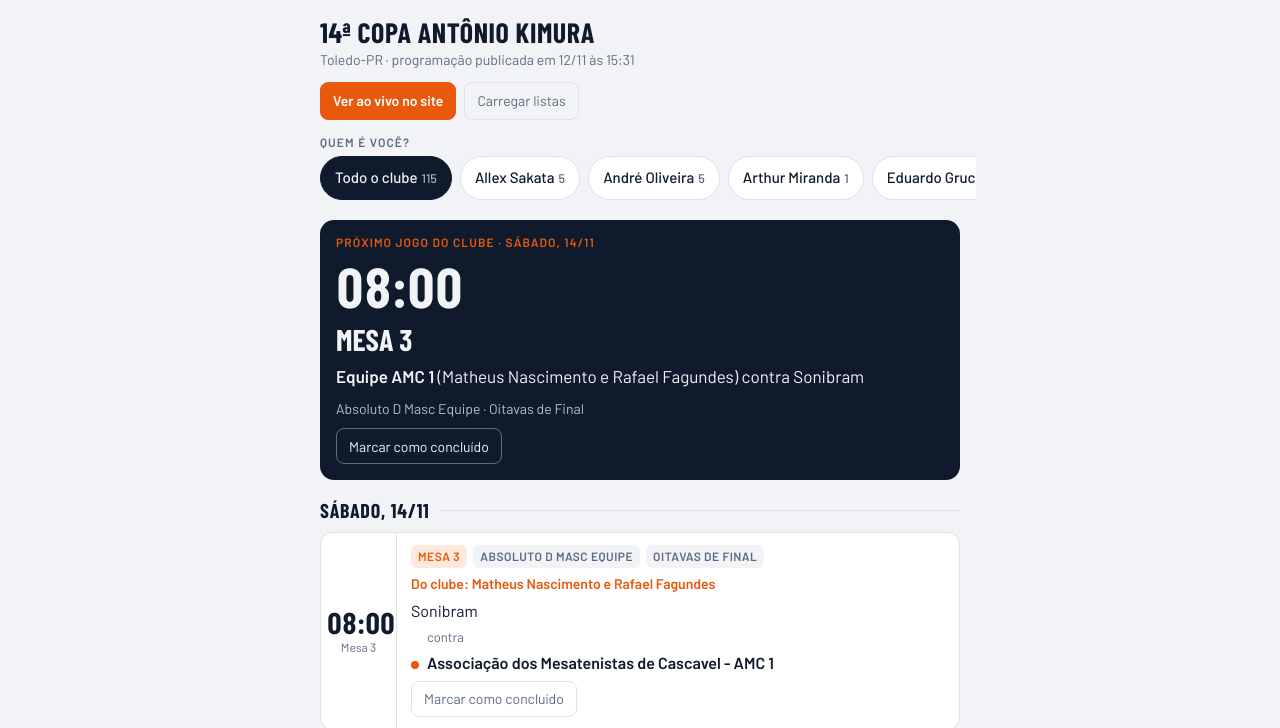
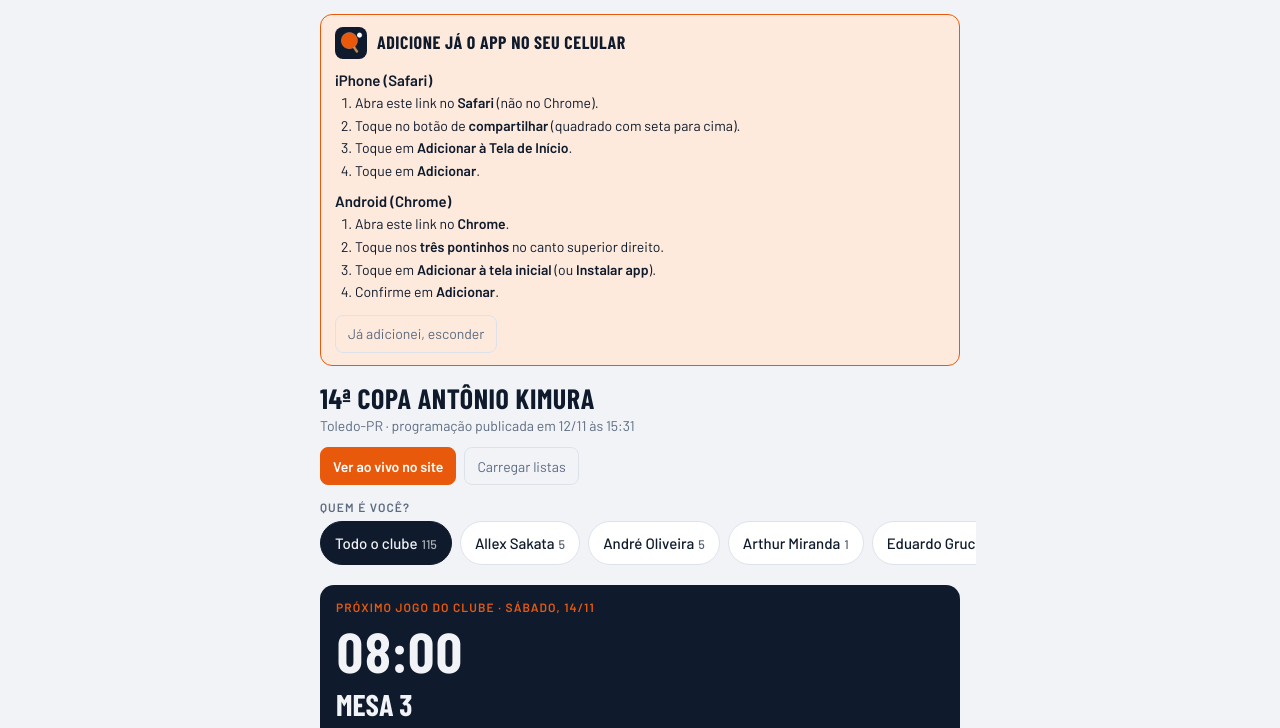
Before and after one commit to gruchoskie/agenda-kimura, a plain HTML site: page index.html in a window 1280 px wide. Shown: the top 728 px of the page. Drawn offline with nearby package versions, Linux system fonts and the light colour scheme.

Commit message:
Adiciona ícone, manifest e aviso de instalação no celular
Co-Authored-By: Claude Sonnet 5.5 <noreply@anthropic.com>
Claude-Session: https://claude.ai/code/session_01Tn82Peg3daRDNdiR5USScL

```diff
--- a/index.html
+++ b/index.html
@@ -1,4 +1,4 @@
-<!doctype html><html><head><meta charset="utf-8"><title>Agenda do Atleta - Copa Kimura</title><meta name=viewport content="width=device-width,initial-scale=1,viewport-fit=cover"><style>:root{color-scheme:light;box-sizing:border-box;padding-top:env(safe-area-inset-top,0px);padding-bottom:env(safe-area-inset-bottom,0px)}html{scroll-padding-top:env(safe-area-inset-top,0px)}body{margin:0;padding:0;font:14px -apple-system,BlinkMacSystemFont,sans-serif;background:#fff;color:#000}img{max-width:100%}[hidden]:not([hidden=until-found i]){display:none!important}</style></head><body>
+<!doctype html><html><head><meta charset="utf-8"><title>Agenda do Atleta - Copa Kimura</title><link rel="icon" type="image/svg+xml" href="icon.svg"><link rel="apple-touch-icon" href="apple-touch-icon.png"><link rel="manifest" href="manifest.json"><meta name="theme-color" content="#0f1b2d"><meta name="apple-mobile-web-app-capable" content="yes"><meta name="apple-mobile-web-app-title" content="Agenda Kimura"><meta name=viewport content="width=device-width,initial-scale=1,viewport-fit=cover"><style>:root{color-scheme:light;box-sizing:border-box;padding-top:env(safe-area-inset-top,0px);padding-bottom:env(safe-area-inset-bottom,0px)}html{scroll-padding-top:env(safe-area-inset-top,0px)}body{margin:0;padding:0;font:14px -apple-system,BlinkMacSystemFont,sans-serif;background:#fff;color:#000}img{max-width:100%}[hidden]:not([hidden=until-found i]){display:none!important}</style></head><body>
 <title>Agenda do Atleta</title>
 <meta name="claude:viewport-fit-sides" content="cover">
 <link rel="stylesheet" href="https://fonts.googleapis.com/css2?family=Barlow+Condensed:wght@600;700&family=Barlow:wght@400;500;600&display=swap">
@@ -100,9 +100,20 @@ nav button[aria-selected="true"]{background:var(--ink);color:var(--bg)}
 .msg{font-size:14px;color:var(--ok)}
 .msg.err{color:var(--warn)}
 @media (prefers-reduced-motion:no-preference){.chip,nav button{transition:background .15s}}
+.install{background:var(--accent-soft);border:1px solid var(--accent);border-radius:12px;padding:12px 14px;margin-top:14px}
+.install[hidden]{display:none!important}
+.install summary{font:700 18px/1.2 var(--display);text-transform:uppercase;letter-spacing:.03em;cursor:pointer;min-height:32px;display:flex;align-items:center;gap:10px;color:var(--ink)}
+.install summary img{width:32px;height:32px;border-radius:8px}
+.install h2{font:700 15px/1.2 var(--body);margin:12px 0 4px;color:var(--ink)}
+.install ol{margin:0;padding-left:20px;font-size:14px;color:var(--ink)}
+.install li{margin:3px 0}
+.install .close{margin-top:10px}
 </style>
-
 <div class="wrap">
+<details class="install" id="install" open><summary><img src="icon-192.png" alt="">Adicione já o app no seu celular</summary>
+<h2>iPhone (Safari)</h2><ol><li>Abra este link no <b>Safari</b> (não no Chrome).</li><li>Toque no botão de <b>compartilhar</b> (quadrado com seta para cima).</li><li>Toque em <b>Adicionar à Tela de Início</b>.</li><li>Toque em <b>Adicionar</b>.</li></ol>
+<h2>Android (Chrome)</h2><ol><li>Abra este link no <b>Chrome</b>.</li><li>Toque nos <b>três pontinhos</b> no canto superior direito.</li><li>Toque em <b>Adicionar à tela inicial</b> (ou <b>Instalar app</b>).</li><li>Confirme em <b>Adicionar</b>.</li></ol>
+<button class="ghost close" type="button" id="hideInstall">Já adicionei, esconder</button></details>
   <header>
     <div class="brand">
       <div>
@@ -350,6 +361,14 @@ document.addEventListener("input",function(e){
 });
 render();
 })();
+
 </script>
 
+<script>
+(function(){
+var ins=document.getElementById("install");
+try{if(window.navigator.standalone||matchMedia("(display-mode: standalone)").matches||localStorage.getItem("hide-install")==="1")ins.hidden=true}catch(e){}
+document.getElementById("hideInstall").addEventListener("click",function(){ins.hidden=true;try{localStorage.setItem("hide-install","1")}catch(e){}});
+})();
+</script>
 </body></html>
```
Also changed, not shown: apple-touch-icon.png (added), icon-192.png (added), icon-512.png (added), icon.svg (added), manifest.json (added).
